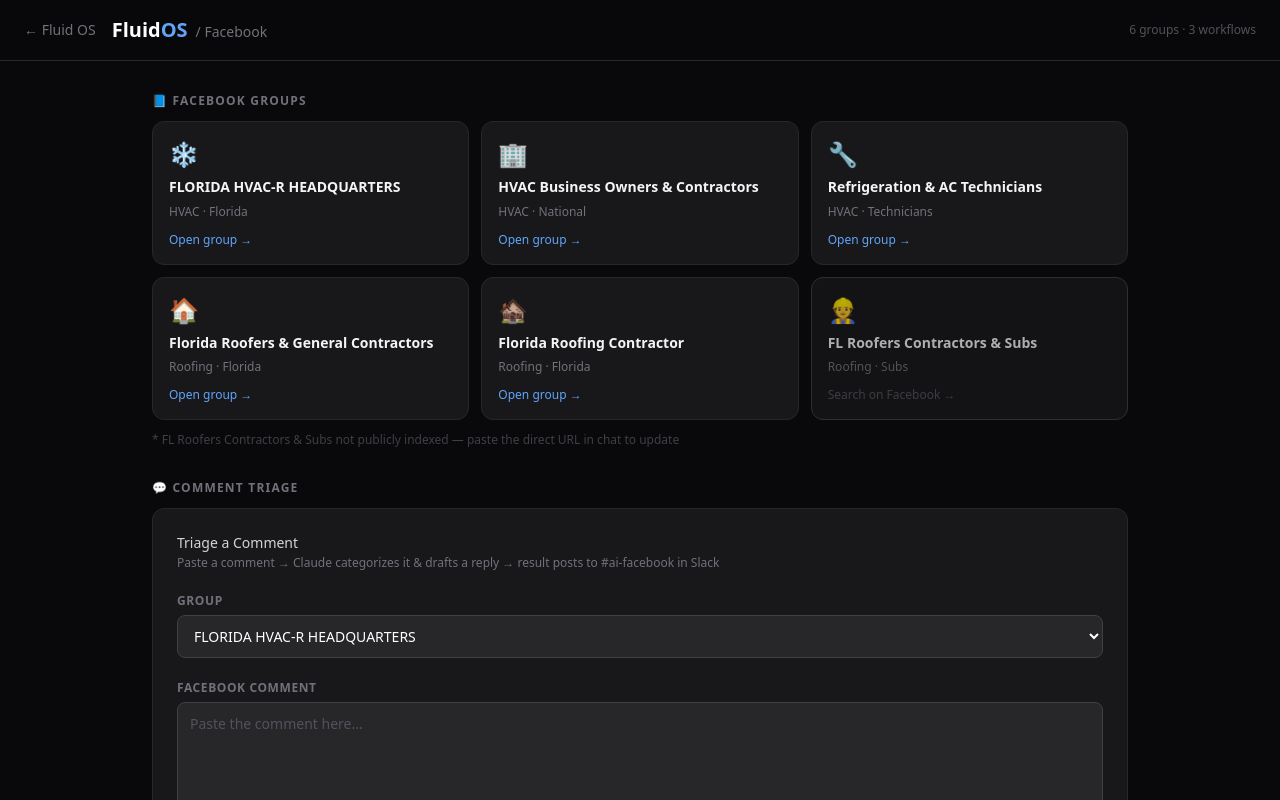
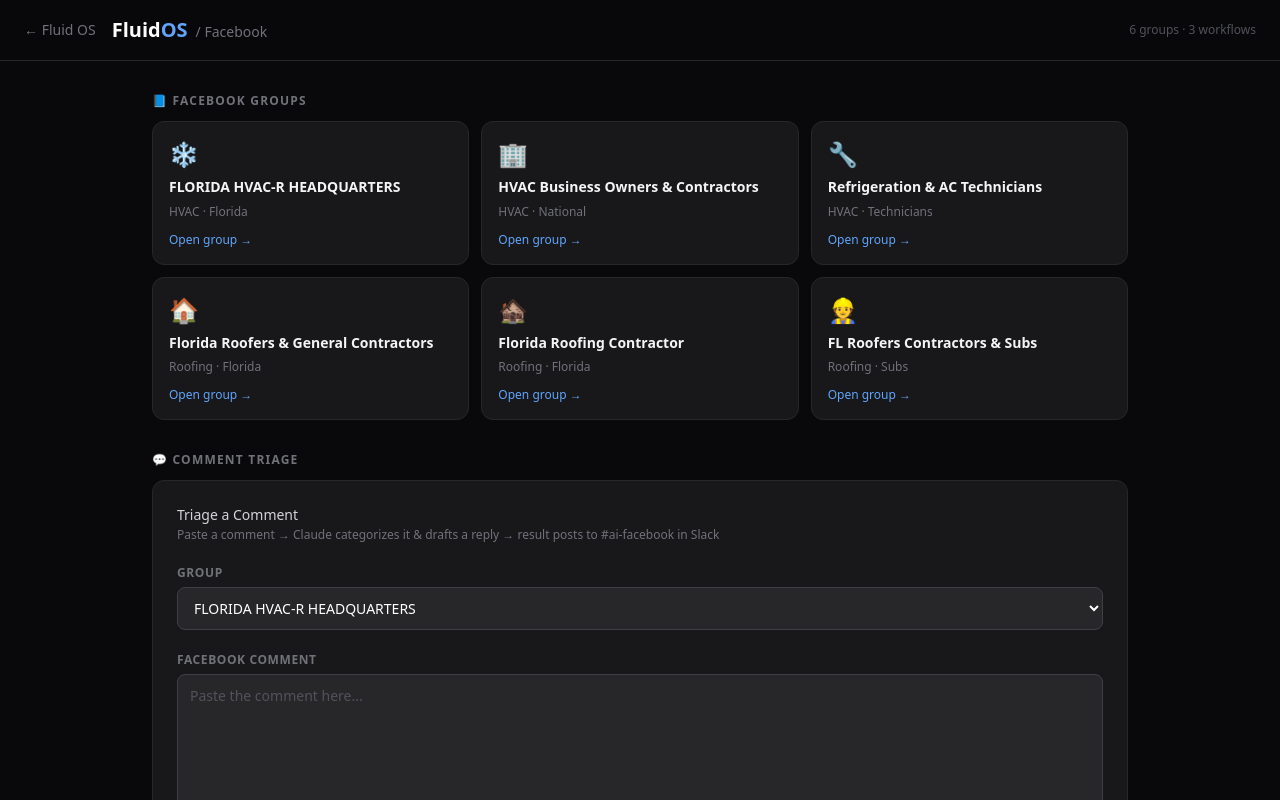
Before and after one commit to Joshua-now/fluid-os, a Next.js app: page /facebook in a window 1280 px wide. Shown: the top 800 px of the page. Built offline with nearby package versions, Linux system fonts and the light colour scheme.

Commit message:
All 6 Facebook groups linked + Facebook nav

```diff
--- a/app/facebook/page.tsx
+++ b/app/facebook/page.tsx
@@ -37,8 +37,7 @@
     icon: "👷",
     name: "FL Roofers Contractors & Subs",
     meta: "Roofing · Subs",
-    url: "https://www.facebook.com/search/groups/?q=FL+Roofers+Contractors+Subs",
-    unverified: true,
+    url: "https://www.facebook.com/groups/1465539190883009",
   },
 ];
 
@@ -115,7 +114,6 @@
               </a>
             ))}
           </div>
-          <p className="text-xs text-zinc-700">* FL Roofers Contractors &amp; Subs not publicly indexed — paste the direct URL in chat to update</p>
         </section>
 
         {/* Comment Triage */}
--- a/components/FluidOS.tsx
+++ b/components/FluidOS.tsx
@@ -377,6 +377,9 @@
           <a href="/vault" className="flex items-center gap-1.5 text-xs text-zinc-400 hover:text-white transition-colors px-2 py-1 rounded hover:bg-zinc-800">
             <span>🔐</span><span className="hidden sm:inline">Vault</span>
           </a>
+          <a href="/facebook" className="flex items-center gap-1.5 text-xs text-zinc-400 hover:text-white transition-colors px-2 py-1 rounded hover:bg-zinc-800">
+            <span>📘</span><span className="hidden sm:inline">Facebook</span>
+          </a>
           {["n8n", "Switchboard"].map((label) => (
             <div key={label} className="flex items-center gap-1.5 text-xs text-zinc-400">
               <Dot status={liveStatus[label] ?? "unknown"} /><span className="hidden sm:inline">{label}</span>
```
